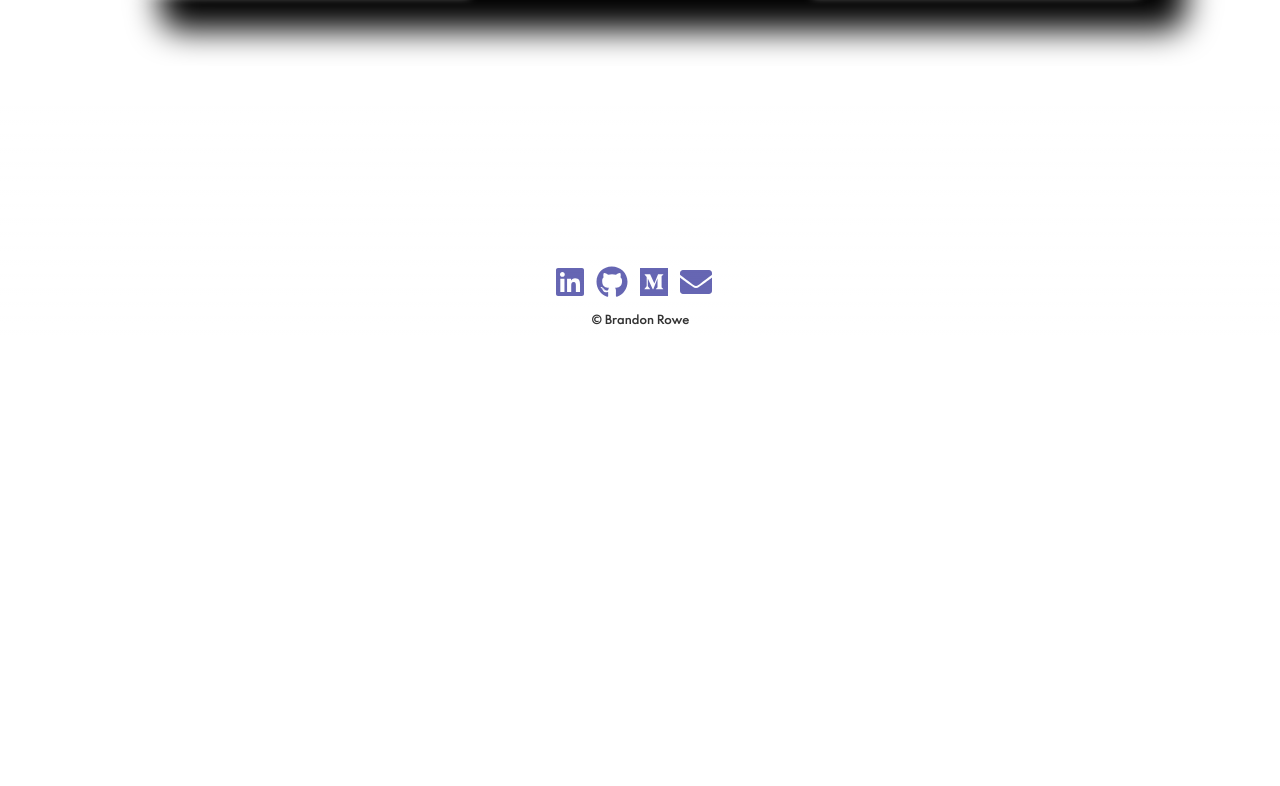
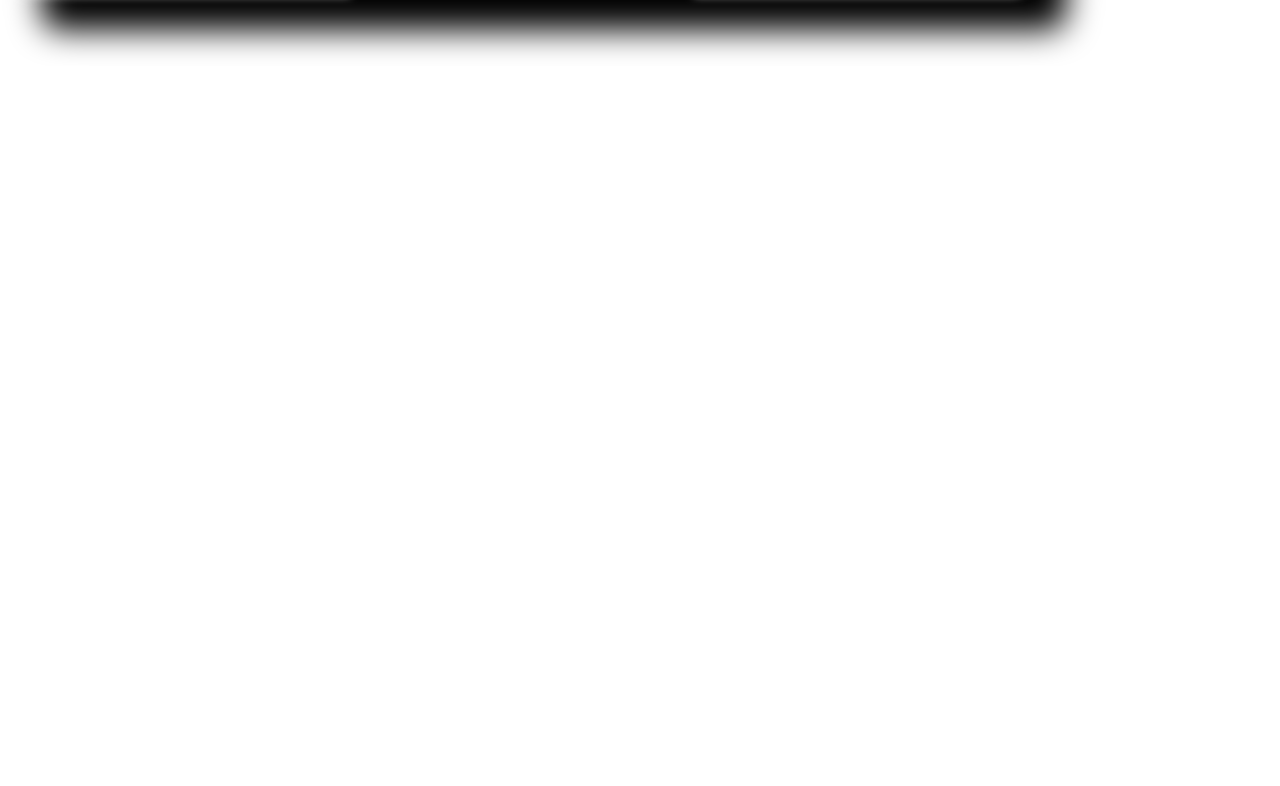
Before and after one commit to brandonhrowe/brandonrowe-portfolio-v2, a React (Create React App) app: page / in a window 1280 px wide. Shown: the part 2294-3080 px from the top of the page. Before the commit the page ends 2638 px from the top, so only its background shows below. Built offline with nearby package versions, Linux system fonts and the light colour scheme.

Commit message:
initial setup for misc

```diff
--- a/src/App.tsx
+++ b/src/App.tsx
@@ -2,6 +2,7 @@ import React, { useState, useEffect, useRef } from "react";
 import Home from "./sections/Home";
 import AboutMe from "./sections/AboutMe";
 import Projects from "./sections/Projects";
+import Miscellaneous from "./sections/Miscellaneous";
 import Footer from "./sections/Footer";
 import Hero from "./components/Hero";
 import constants from "./constants";
@@ -46,6 +47,7 @@ const App = () => {
         <Home />
         <AboutMe />
         <Projects />
+        <Miscellaneous />
         <Footer />
       </Hero>
     </div>
--- a/src/constants.js
+++ b/src/constants.js
@@ -195,7 +195,7 @@ const constants = {
     },
     {
       title: "Brandon Rowe Portfolio Site",
-      description: "This very site upon which you look right now.",
+      description: "This very site upon which you gander right now.",
       image: portfolioImage,
       links: [
         {
--- /dev/null
+++ b/src/sections/Miscellaneous.tsx
@@ -0,0 +1,12 @@
+import React from 'react';
+import Hero from '../components/Hero';
+
+const Miscellaneous = () => {
+  return (
+    <Hero className="misc-hero">
+    <h1 className="grid-top grid-h-center hero-title">Miscellaneous</h1>
+    </Hero>
+  )
+}
+
+export default Miscellaneous;
```
